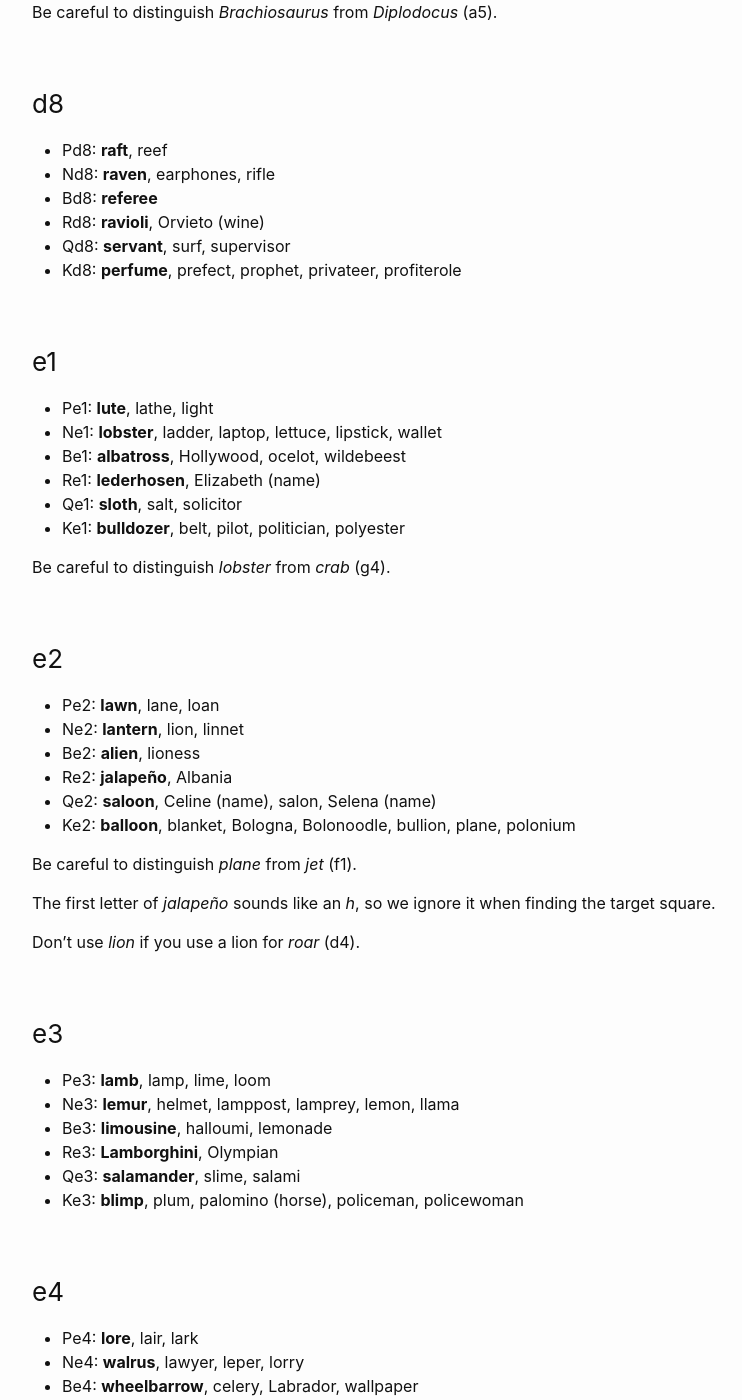
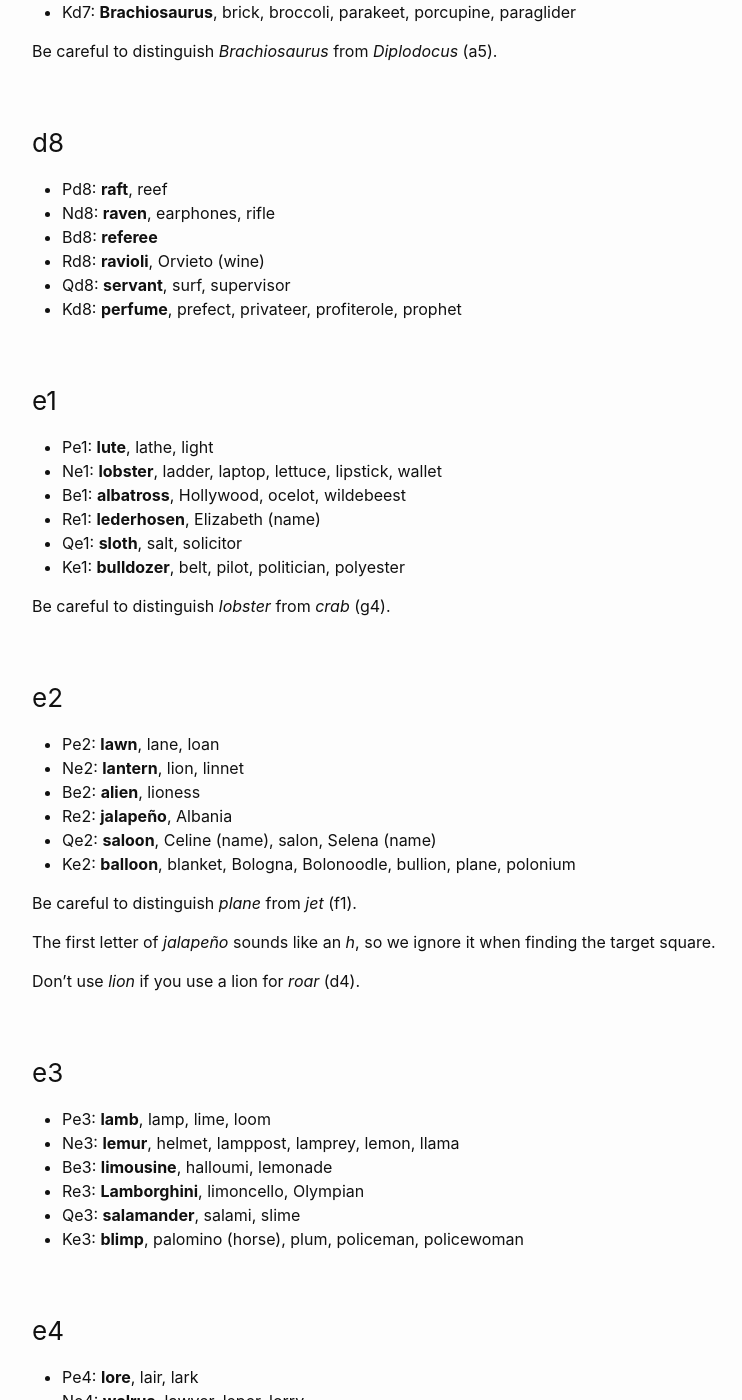
Before and after one commit to liontailedmacaque/liontailedmacaque.github.io, a Jekyll site: the page built from chessmemorypalace/picturewords.md, in a window 1280 px wide and 1400 px high, scrolled down 8702 px. Shown: the whole window, without its empty margins (238-980 px from the left). Built offline with Jekyll 4.4.1, drawn with Linux system fonts in a browser that asks for light colours; some of the changed text lies outside the part shown.

Commit message:
Update picturewords.md

```diff
--- a/chessmemorypalace/picturewords.md
+++ b/chessmemorypalace/picturewords.md
@@ -404,7 +404,7 @@ Be careful to distinguish *Brachiosaurus* from *Diplodocus* (a5).
 - Bd8: **referee**
 - Rd8: **ravioli**, Orvieto (wine)
 - Qd8: **servant**, surf, supervisor
-- Kd8: **perfume**, prefect, prophet, privateer, profiterole
+- Kd8: **perfume**, prefect, privateer, profiterole, prophet
 
 
 
@@ -446,9 +446,9 @@ Don't use *lion* if you use a lion for *roar* (d4).
 - Pe3: **lamb**, lamp, lime, loom
 - Ne3: **lemur**, helmet, lamppost, lamprey, lemon, llama
 - Be3: **limousine**, halloumi, lemonade
-- Re3: **Lamborghini**, Olympian
-- Qe3: **salamander**, slime, salami
-- Ke3: **blimp**, plum, palomino (horse), policeman, policewoman
+- Re3: **Lamborghini**, limoncello, Olympian
+- Qe3: **salamander**, salami, slime
+- Ke3: **blimp**, palomino (horse), plum, policeman, policewoman
 
 
 
```
Also changed, not shown: other parts of chessmemorypalace/picturewords.md (+7 -5 lines).
